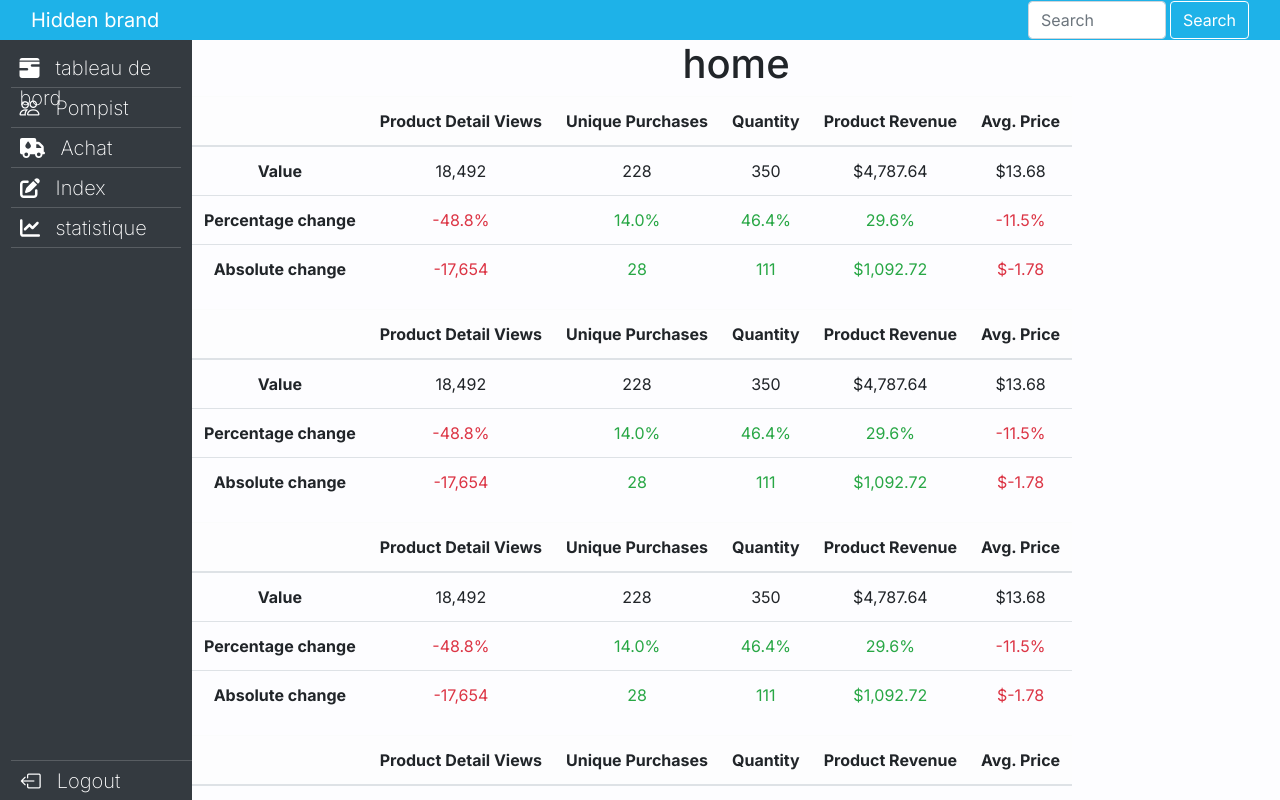
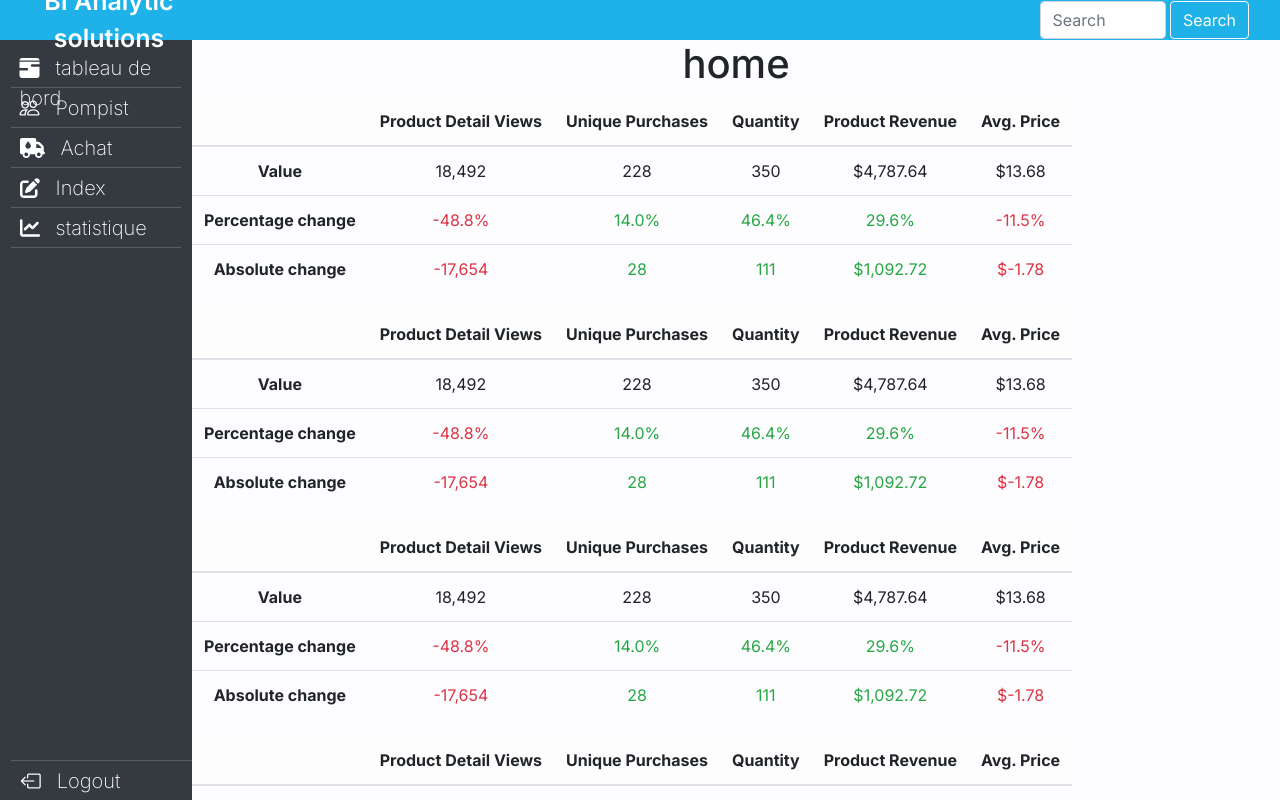
Before and after one commit to RaoufAbm/frontend_SST, a Next.js app: page /home in a window 1280 px wide. Shown: the top 800 px of the page. Built offline with nearby package versions, Linux system fonts and the light colour scheme.

Commit message:
style new

```diff
--- a/app/page.module.css
+++ b/app/page.module.css
@@ -50,26 +50,43 @@
   font-weight: 200;
   width: 100%;
   height: 5vh;
-  text-decoration: none;
   padding-left: 5%;
   padding-top: 3%;
   border-bottom: 0.1px solid rgba(255, 255, 255, 0.177);
 }
-.li:hover {
+ .li:hover {
   background-color: rgb(232, 123, 7);
   width: 100%;
   padding-left: 10%;
-  text-decoration: none;
+  color: white;
+  transition: 0.4s;
+}
+
+
+.NavbarBrand {
+  color: white;
+font-size: 25px;
+font-weight: 600;
+width: 20%;
+margin-left: 0%;
+text-align: center;
+}
+.NavbarBrand:hover {
   color: white;
 }
+.aHerf{
+text-decoration: none;
+}
+.aHerf:hover{
+  text-decoration: none;
+}
+
+
+/* ------------------------------Project current------------------------------------- */
+
 
 /* _______________________________ */
-.link {
-  color: red;
-  text-decoration: none;
 
-}
-/* ------------------------------Project current------------------------------------- */
 
 /* .VosStations {
   color: rgb(143 0 0);
--- a/components/navbar.tsx
+++ b/components/navbar.tsx
@@ -1,5 +1,6 @@
 import "bootstrap/dist/css/bootstrap.min.css";
 import "../node_modules/bootstrap-icons/font/bootstrap-icons.css";
+import styles from "@/app/page.module.css";
 
 
 export function navbar() {
@@ -10,18 +11,8 @@ export function navbar() {
       <span className="navbar-toggler-icon" />
     </button>
     <div className="collapse navbar-collapse" id="navbarTogglerDemo01">
-      <a className="navbar-brand text-white " href="#">Hidden brand</a>
-      {/* <ul className="navbar-nav me-auto mb-2 mb-lg-0">
-        <li className="nav-item">
-          <a className="nav-link active" aria-current="page" href="#">Home</a>
-        </li>
-        <li className="nav-item">
-          <a className="nav-link" href="#">Link</a>
-        </li>
-        <li className="nav-item">
-          <a className="nav-link disabled" href="#" tabIndex={-1} aria-disabled="true">Disabled</a>
-        </li>
-      </ul> */}
+      <a className={`${styles.NavbarBrand} ${styles.aHerf}`}  href="#">BI Analytic solutions</a>
+
 
         <input className="form-control " type="search" style={{width:"15%",marginLeft:"70%"}} placeholder="Search" aria-label="Search" />
         <button className="btn text-white border-white btn-outline-primary ml-1 " type="submit">Search</button>
--- a/components/sidebar.tsx
+++ b/components/sidebar.tsx
@@ -17,7 +17,7 @@ export function sidebar() {
           style={{ width: "118%", marginLeft: "-9%" }}
           id="menu"
         >
-          <Link href="/home" className={styles.li}>
+          <Link href="/home" className={`${styles.li} ${styles.aHerf}`}>
             <li >
               {/* <i className="fs-4 bi-speedometer2" /> */}
               <i className="bi bi-calendar3-range-fill"></i>
@@ -26,14 +26,14 @@ export function sidebar() {
               </span>
             </li>
           </Link>
-          <Link href="/pompist" className={styles.li}>
+          <Link href="/pompist" className={`${`${styles.li} ${styles.aHerf}`}`}>
             <li >
               <i className="fs-4 bi-people" />
 
               <span className="ml-3 ms-1 d-none d-sm-inline">Pompist</span>
             </li>
           </Link>
-          <Link href="/achat" className={styles.li}>
+          <Link href="/achat" className={`${styles.li} ${styles.aHerf}`}>
             <li >
               {/* <i className="fs-4 bi-bootstrap" /> */}
               {/* <FontAwesomeIcon icon={faHome} /> */}
@@ -41,7 +41,7 @@ export function sidebar() {
               <span className="ml-3 ms-1 d-none d-sm-inline">Achat</span>
             </li>
           </Link>
-          <Link href="/indexSST" className={styles.li}>
+          <Link href="/indexSST" className={`${styles.li} ${styles.aHerf}`}>
             <li >
               {/* <i className="fs-4 bi-grid" /> */}
               <FontAwesomeIcon icon={faPenToSquare} />
@@ -49,7 +49,7 @@ export function sidebar() {
               <span className="ml-3 ms-1 d-none d-sm-inline">Index</span>
             </li>
           </Link>
-          <Link href="/statistique" className={styles.li}>
+          <Link href="/statistique" className={`${styles.li} ${styles.aHerf}`}>
             <li>
               {/* <i className="fs-4 bi-table" /> */}
               <FontAwesomeIcon icon={faChartLine} />
@@ -59,7 +59,7 @@ export function sidebar() {
 
           <Link href="/" >
             <li
-              className={styles.li}
+              className={`${styles.li} ${styles.aHerf}`}
               style={{ bottom: "5%",height:"6vh",borderTop:"1px solid rgba(255, 255, 255, 0.177)" ,position: "absolute" }}
             >
               <i className="bi bi-box-arrow-left"></i>
```
